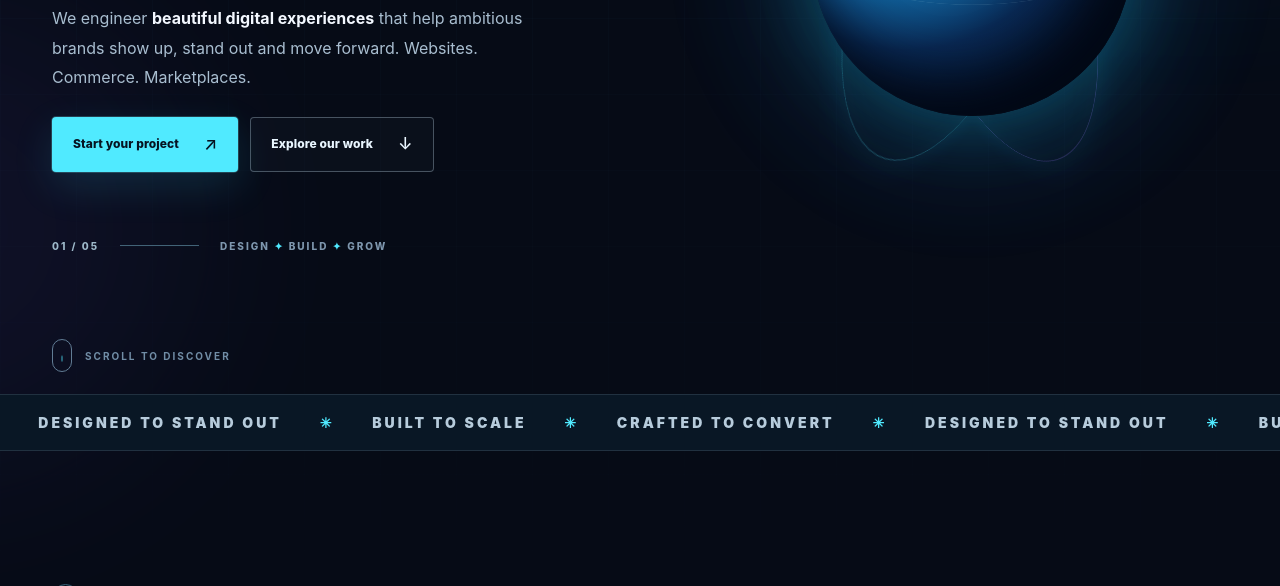
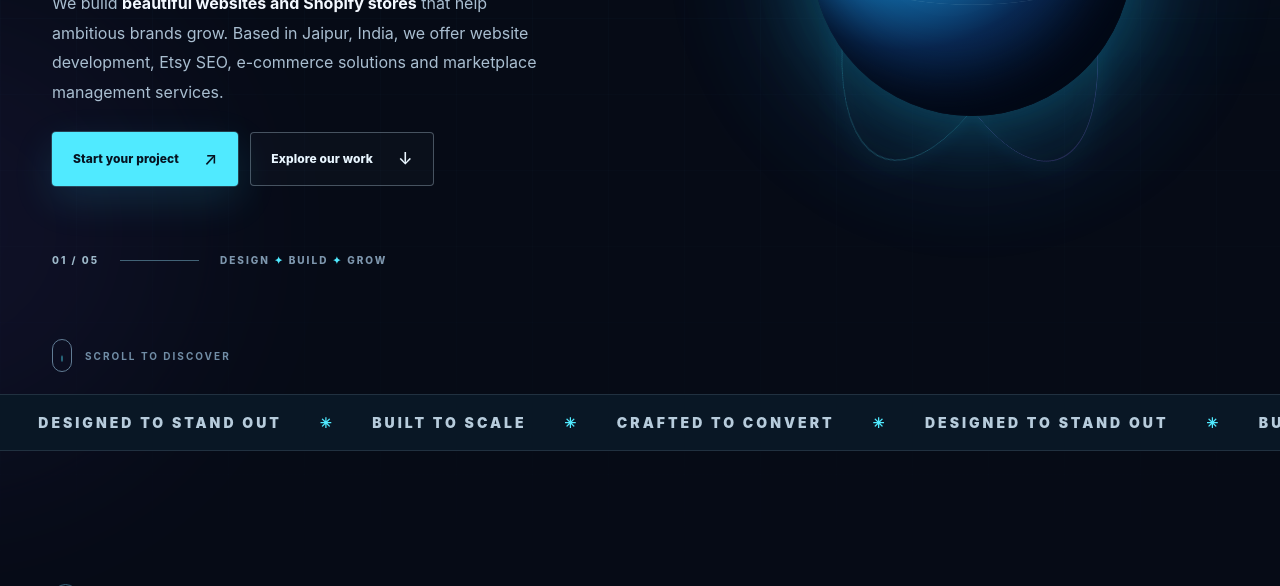
Before and after one commit to setuworks/setu-works, a plain HTML site: page index.html in a window 1280 px wide. Shown: the part 514-1100 px from the top of the page. Drawn offline with Linux system fonts and the light colour scheme.

Commit message:
Update index.html

```diff
--- a/index.html
+++ b/index.html
@@ -54,7 +54,7 @@
       <div class="hero-copy">
         <div class="eyebrow animate-in"><span class="live-dot"></span> INDEPENDENT DIGITAL STUDIO <span class="eyebrow-line"></span> JAIPUR, INDIA</div>
         <h1 id="hero-heading" class="hero-title animate-in"><span>BUILD</span><span>BEYOND</span><span class="gradient-ink">ORDINARY<span class="hero-period">.</span></span></h1>
-        <div class="hero-under animate-in"><p>We engineer <strong>beautiful digital experiences</strong> that help ambitious brands show up, stand out and move forward. Websites. Commerce. Marketplaces.</p><div class="hero-actions"><a href="#contact" class="button button-primary magnetic">Start your project <span aria-hidden="true">↗</span></a><a href="#work" class="button button-outline">Explore our work <span aria-hidden="true">↓</span></a></div></div>
+        <div class="hero-under animate-in"><p>We build <strong>beautiful websites and Shopify stores</strong> that help ambitious brands grow. Based in Jaipur, India, we offer website development, Etsy SEO, e-commerce solutions and marketplace management services.</p><div class="hero-actions"><a href="#contact" class="button button-primary magnetic">Start your project <span aria-hidden="true">↗</span></a><a href="#work" class="button button-outline">Explore our work <span aria-hidden="true">↓</span></a></div></div>
         <div class="hero-index animate-in"><span>01 / 05</span><div class="index-line"></div><span>DESIGN <span aria-hidden="true">✦</span> BUILD <span aria-hidden="true">✦</span> GROW</span></div>
       </div>
       <div class="hero-art hero-art-simple" aria-label="Elegant glowing blue sphere">
```
